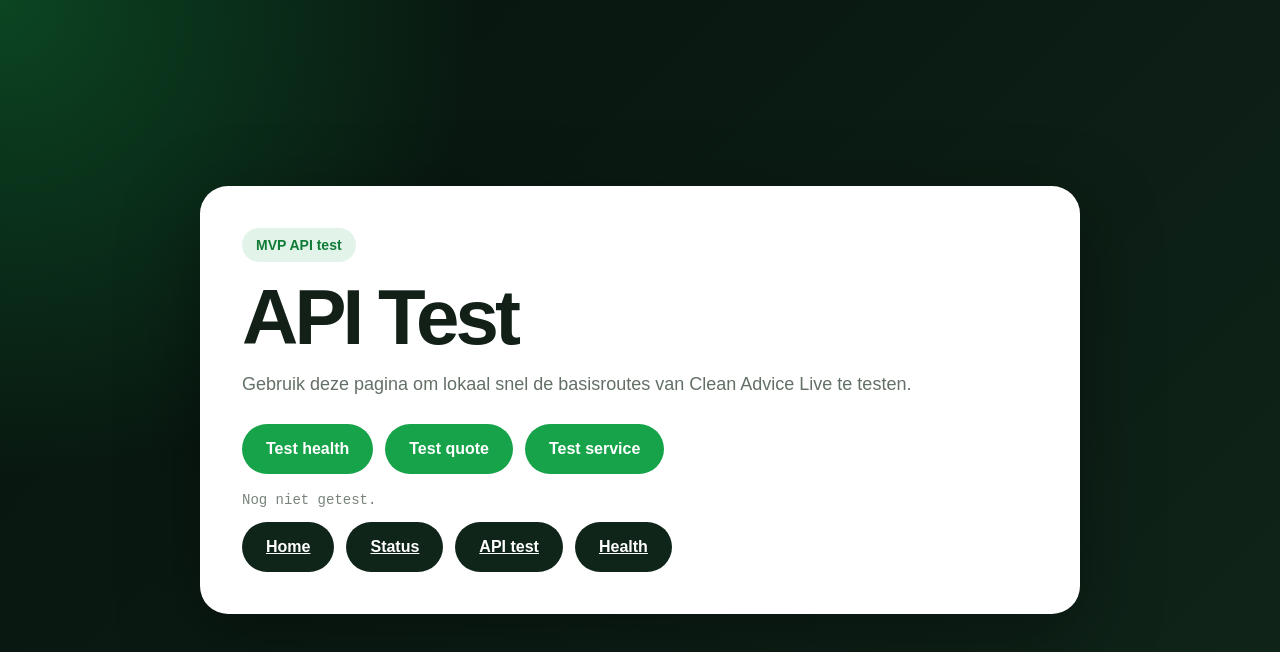
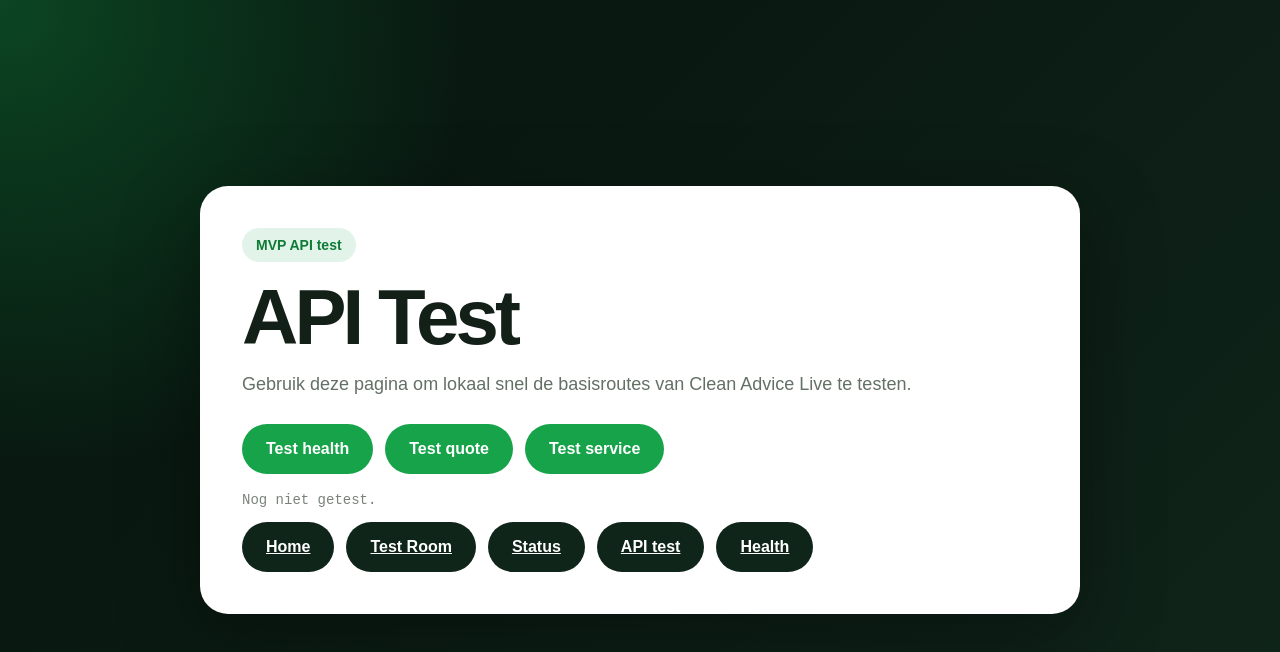
Before and after one commit to SoundBeatz/CleanAdvice-Live, a Next.js app: page /test in a window 1280 px wide. Shown: the top 652 px of the page. Built offline with nearby package versions, Linux system fonts and the light colour scheme.

Commit message:
Add test room to MVP navigation

```diff
--- a/components/MvpNavigation.jsx
+++ b/components/MvpNavigation.jsx
@@ -2,6 +2,7 @@ export default function MvpNavigation() {
   return (
     <div className="actions">
       <a className="button ghost" href="/">Home</a>
+      <a className="button ghost" href="/test-room">Test Room</a>
       <a className="button ghost" href="/status">Status</a>
       <a className="button ghost" href="/test">API test</a>
       <a className="button ghost" href="/api/health">Health</a>
```
